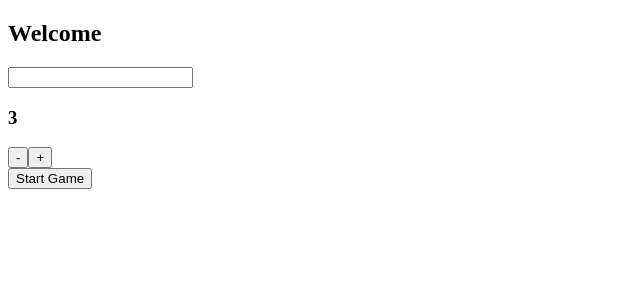
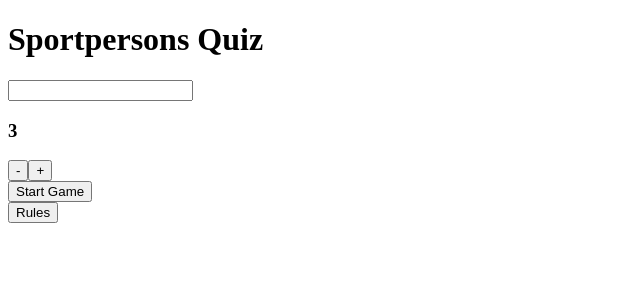
Before and after one commit to bertiecroll/sportpersons-quiz, a React app in the folder client/: page / in a window 1280 px wide. Shown: the top 300 px of the page, without its empty margins (0-640 px from the left). Built offline with nearby package versions, Linux system fonts and the light colour scheme; no server answers; the HTML template or start-up script is replaced by a standard one.

Commit message:
RulesBox component created

```diff
--- /dev/null
+++ b/client/data/rules.js
@@ -0,0 +1 @@
+export const rules = "KnockOut Quiz Guessing Game. Select number of rounds, each round number of players increases. Select player who you believe has highest points. Make it to the end to win, get one wrong and your out!"
--- /dev/null
+++ b/client/src/components/RulesBox.jsx
@@ -0,0 +1,32 @@
+import React from 'react'
+import { rules } from '../../data/rules'
+
+class RulesBox extends React.Component {
+  constructor(props) {
+    super()
+    this.state = {
+      displayRules: false
+    }
+    this.handleButtonClick = this.handleButtonClick.bind(this)
+  }
+
+  render() {
+    const content = (this.state.displayRules) ?
+      <p>{rules}</p> :
+      null
+    return (
+      <div className="rules-box">
+        <button onClick={this.handleButtonClick}>Rules</button>
+        {content}
+      </div>
+    )
+  }
+
+  handleButtonClick() {
+    this.setState({
+      displayRules: !this.state.displayRules
+    })
+  }
+}
+
+export default RulesBox
--- a/client/src/components/Start.jsx
+++ b/client/src/components/Start.jsx
@@ -2,6 +2,7 @@ import React from 'react'
 
 import RoundsToggle from './RoundsToggle'
 import ErrorBox from './ErrorBox'
+import RulesBox from './RulesBox'
 
 class Start extends React.Component {
   constructor(props) {
@@ -19,13 +20,14 @@ class Start extends React.Component {
   render() {
     return (
       <div className="start-component">
-        <h2>Welcome</h2>
+        <h1>Sportpersons Quiz</h1>
         <input type="text" onChange={this.updateUserName} />
         <RoundsToggle
           updateTotalRounds={this.updateTotalRounds}
           totalRounds={this.state.totalRounds}
         />
         <button onClick={this.handleButtonClick}>Start Game</button>
+        <RulesBox />
         <ErrorBox
           show={this.state.displayError}
           message="Please enter name"
```
